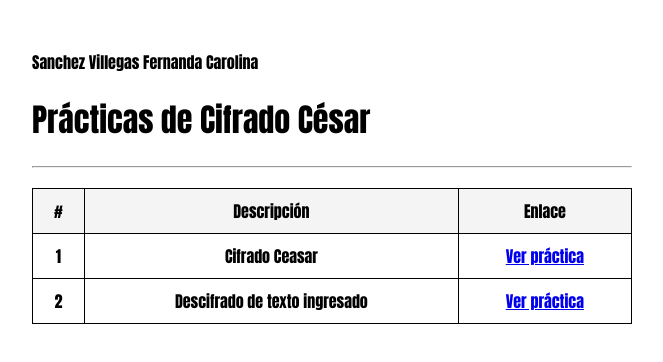
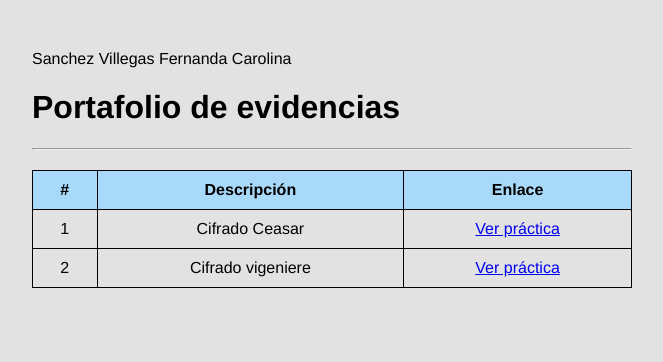
Before and after one commit to SaborLatte/6IV7_sanchez_villegas_fernanda_carolina_analisis, a plain HTML site: page index.html in a window 1280 px wide. Shown: the whole page, without its empty margins (18-681 px from the left). Drawn offline with nearby package versions, Linux system fonts and the light colour scheme.

Commit message:
q tal papus

```diff
--- a/index.html
+++ b/index.html
@@ -6,8 +6,9 @@
     <title>Document</title>
     <style>
         body {
-            font-family:Impact, Haettenschweiler, 'Arial Narrow Bold', sans-serif;
+            font-family:'Franklin Gothic Medium', 'Arial Narrow', Arial, sans-serif;
             margin: 50px;
+            background-color: #e2e2e2;
         }
         .container {
             max-width: 600px;
@@ -23,14 +24,14 @@
             text-align: center;
         }
         th {
-            background-color: #f4f4f4;
+            background-color: #a8d9f9;
         }
     </style>
 </head>
 <body>
     Sanchez Villegas Fernanda Carolina
     <div class="container">
-        <h1>Prácticas de Cifrado César</h1>
+        <h1>Portafolio de evidencias</h1>
         <hr>
         <table>
             <tr>
@@ -45,7 +46,7 @@
             </tr>
             <tr>
                 <td>2</td>
-                <td>Descifrado de texto ingresado</td>
+                <td>Cifrado vigeniere</td>
                 <td><a href="descifrado.html">Ver práctica</a></td>
             </tr>
         </table>
```
Also changed, not shown: Ciberseguridad/ceasar/ceasar.html (+2 -3 lines), Ciberseguridad/ceasar/javascript/ceasar.js (+6 -8 lines).
